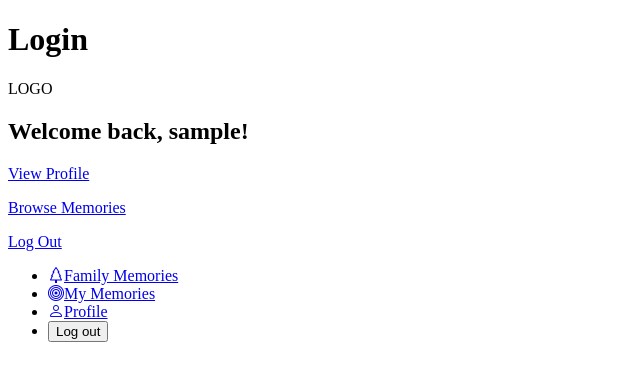
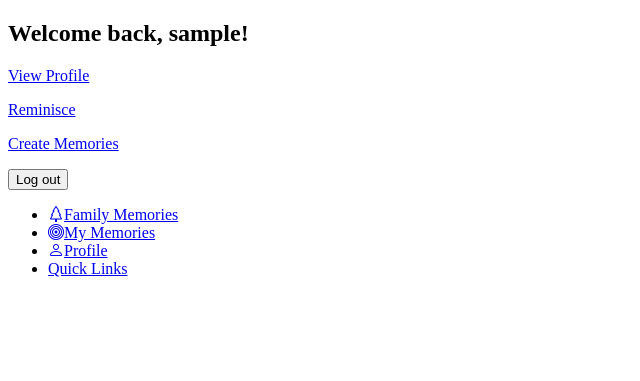
Before and after one commit to lanewells/rooted, a Django app: page / in a window 1280 px wide. Shown: the part 26-407 px from the top of the page, without its empty margins (0-640 px from the left). Run offline with Django 5.2, Linux system fonts and the light colour scheme; the visitor is signed in with stand-in values (Sample User, id 1).

Commit message:
Removed unnecessary headings from Login page, restructured navigation, and updated url path to signup.

```diff
--- a/main_app/templates/main_app/base.html
+++ b/main_app/templates/main_app/base.html
@@ -22,6 +22,7 @@
     <main>
       <div class="page-content">{% block content %} {% endblock %}</div>
     </main>
+    {% if user.is_authenticated %}
     <nav>
       <ul>
         <li>
@@ -38,12 +39,9 @@
           <a href="{% url 'profile' %}"><i class="bi bi-person"></i>Profile</a>
         </li>
         <li>
-          <form id="logout-form" method="post" action="{% url 'logout' %}">
-            {% csrf_token %}
-            <button type="submit">Log out</button>
-          </form>
+          <a href="{% url 'home' %}">Quick Links</a>
         </li>
       </ul>
     </nav>
-  </body>
+    {% endif %}
 </html>
--- a/main_app/templates/main_app/home.html
+++ b/main_app/templates/main_app/home.html
@@ -1,21 +1,18 @@
 {% extends 'main_app/base.html' %} {% block content %}
-
-<h1>Login</h1>
-<section class="logo-container">
-  <p>LOGO</p>
-</section>
 
 {% if user.is_authenticated %}
 
 <section>
   <h1>Welcome back, {{ user.username }}!</h1>
   <p><a href="{% url 'profile' %}" class="btn">View Profile</a></p>
-  <p><a href="{% url 'memory-list' %}" class="btn">Browse Memories</a></p>
-  <p><a href="{% url 'logout' %}" class="btn btn-second">Log Out</a></p>
+  <p><a href="{% url 'memory-list' %}" class="btn">Reminisce</a></p>
+  <p><a href="{% url 'memory-create' %}">Create Memories</p>
+  <p><form id="logout-form" method="post" action="{% url 'logout' %}">
+    {% csrf_token %}
+    <button type="submit">Log out</button>
+  </form></p>
 </section>
-
 {% else %}
-
 <section>
   <h1>Login</h1>
   <form action="" method="post" class="login">
@@ -26,4 +23,5 @@
   <p>Don't have an account? <a href="{% url 'signup' %}">Sign up here</a>.</p>
 </section>
 
-{% endif %} {% endblock %}
+{% endif %}
+{% endblock %}
--- a/main_app/urls.py
+++ b/main_app/urls.py
@@ -3,7 +3,7 @@ from . import views
 
 urlpatterns = [
     path('', views.Home.as_view(), name='home'),
-    path('signup/', views.signup, name='signup'),
+    path('accounts/signup/', views.signup, name='signup'),
     path('profile/', views.ProfileDetail.as_view(), name='profile'),
     path('profile/edit/', views.ProfileUpdate.as_view(), name='profile-update'),
     path('profile/delete/', views.ProfileDelete.as_view(), name='profile-delete'),
@@ -12,4 +12,6 @@ urlpatterns = [
     path('memories/create/', views.MemoryCreate.as_view(), name='memory-create'),
     path('memories/my-memories/', views.my_memories, name='my-memories'),
 
+
+
 ]
```
